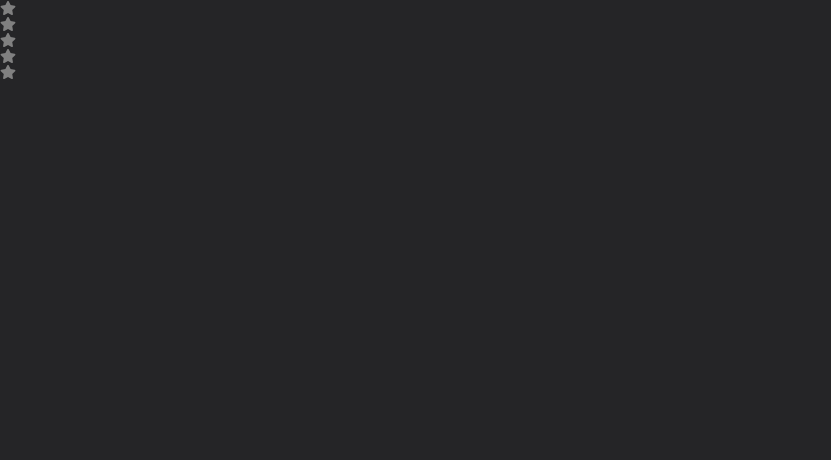
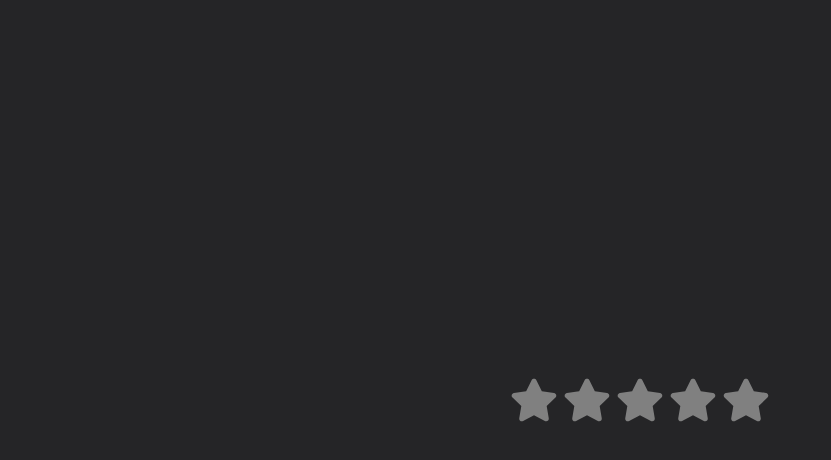
Before and after one commit to Apricosma/rating-system, a React (Create React App) app: page / in a window 1280 px wide. Shown: the top 460 px of the page, without its empty margins (0-831 px from the left). Built offline with nearby package versions, Linux system fonts and the light colour scheme; the HTML template or start-up script is replaced by a standard one.

Commit message:
Style rating component

```diff
--- a/src/App.css
+++ b/src/App.css
@@ -4,37 +4,20 @@
   text-align: center;
 }
 
-.App-logo {
-  height: 40vmin;
-  pointer-events: none;
+.star-ratings{
+  margin: 0 auto;
+  display: grid;
+  grid-template-columns: repeat(5, 1fr);
+  grid-gap: 5px;
+  justify-items: center;
+  align-items: center;
+  font-size: 48px;
 }
 
-@media (prefers-reduced-motion: no-preference) {
-  .App-logo {
-    animation: App-logo-spin infinite 20s linear;
-  }
-}
-
-.App-header {
-  background-color: #282c34;
-  min-height: 100vh;
+.rating-wrapper{
+  margin: 0 auto;
   display: flex;
-  flex-direction: column;
   align-items: center;
   justify-content: center;
-  font-size: calc(10px + 2vmin);
-  color: white;
+  height: 100vh;
 }
-
-.App-link {
-  color: #61dafb;
-}
-
-@keyframes App-logo-spin {
-  from {
-    transform: rotate(0deg);
-  }
-  to {
-    transform: rotate(360deg);
-  }
-}
--- a/src/components/StarRating.js
+++ b/src/components/StarRating.js
@@ -9,7 +9,8 @@ const StarRating = () => {
 	};
 
 	return (
-		<div>
+		<div className='rating-wrapper'>
+			<div className='star-ratings'>
 				{/* underscore is a convention to denote an unused variable */}
 				{[...Array(5)].map((_, index) => {
 					return <Star
@@ -19,6 +20,7 @@ const StarRating = () => {
 					/>
 				})}
 			</div>
+		</div>
 	)
 }
 
```
Lines whose indentation alone changed are shown as unchanged.
